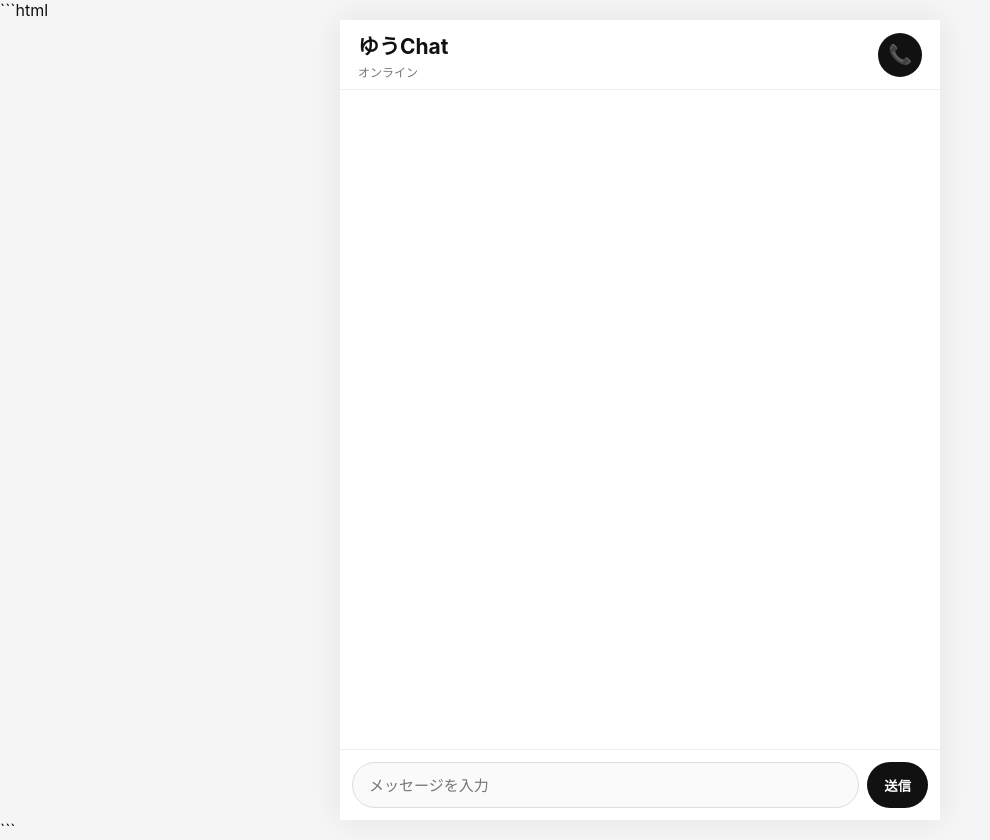
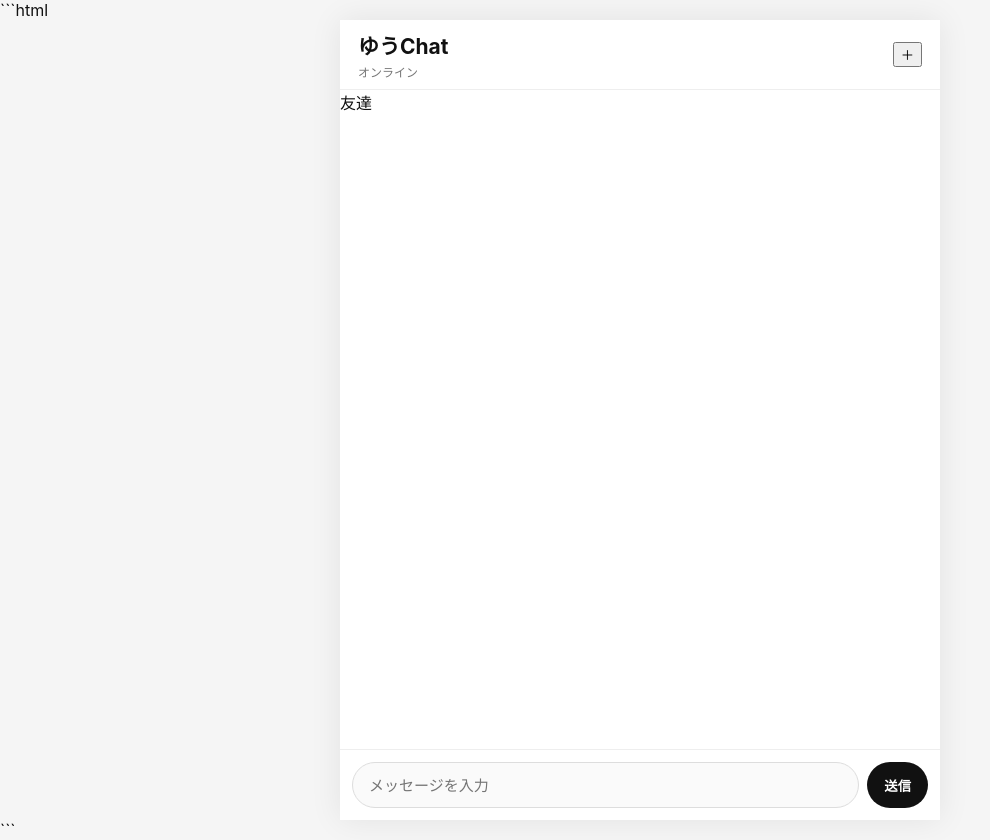
Before and after one commit to RyosukeTakaoka/yuchat, a plain HTML site: page index.html in a window 1280 px wide. Shown: the whole page, without its empty margins (0-990 px from the left). Drawn offline with Linux system fonts and the light colour scheme.

Commit message:
Update index.html

```diff
--- a/index.html
+++ b/index.html
@@ -24,18 +24,43 @@
     <div class="app">
 
         <header class="header">
+
             <div>
                 <div class="app-name">ゆうChat</div>
-                <div class="status" id="status">オンライン</div>
+                <div class="status" id="status">
+                    オンライン
+                </div>
             </div>
 
-            <button class="call-button">📞</button>
+            <button id="addFriendButton" class="add-friend-button">
+                ＋
+            </button>
+
         </header>
 
+
+        <!-- 友達一覧 -->
+
+        <section class="friends-section">
+
+            <div class="section-title">
+                友達
+            </div>
+
+            <div id="friendsList" class="friends-list">
+                <!-- ここに友達が表示されます -->
+            </div>
+
+        </section>
+
+
+        <!-- チャット画面 -->
 
         <main id="messages" class="messages">
         </main>
 
+
+        <!-- メッセージ入力 -->
 
         <div class="input-area">
 
```
